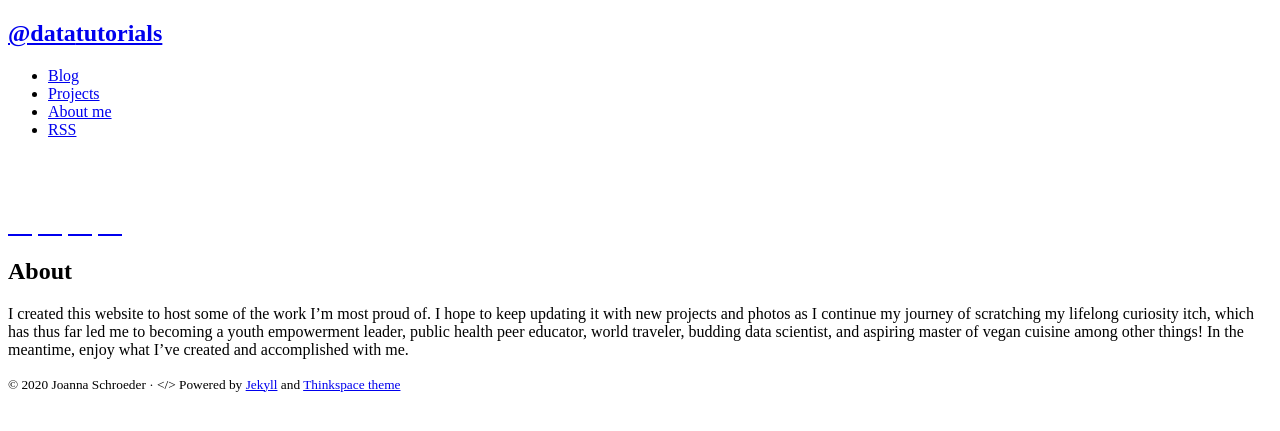
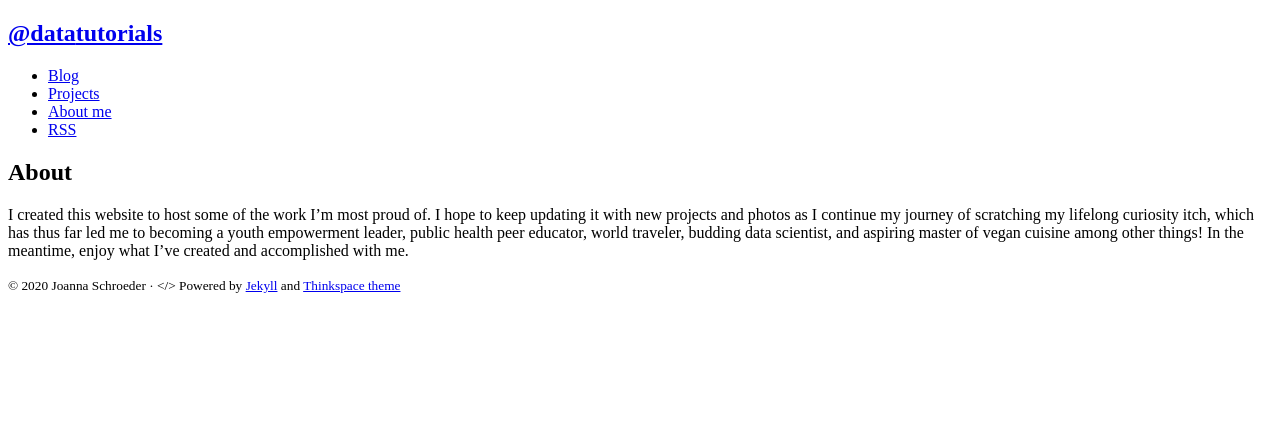
Before and after one commit to jo-schroeder/jo-schroeder.github.io, a Jekyll site: the page built from about.md, in a window 1280 px wide. Shown: the top 431 px of the page. Built offline with Jekyll 4.4.1, drawn with Linux system fonts in a browser that asks for light colours; nearby versions of some CDN libraries.

Commit message:
Update nav.html

```diff
--- a/_includes/nav.html
+++ b/_includes/nav.html
@@ -10,15 +10,4 @@
       <li><a href="{{ "/feed.xml" | prepend: site.baseurl | prepend: site.url }}" target="_blank">RSS</a></li>
     </ul>
   </div>
-  <br></br>
-  <div class="container">
-    <h1 class="logo">
-      <span>
-        <a href = "https://www.instagram.com/datatutorials/" class = "fa fa-instagram"></a>
-        <a href = "https://www.twitter.com/jo_schro" class = "fa fa-twitter"></a>
-        <a href = "https://www.linkedin.com/in/joanna-schro" class= "fa fa-linkedin"></a>
-        <a href = "https://www.github.com/jo-schroeder" class= "fa fa-github"></a>
-      </span>
-    </h1>
-    </div>
 </nav>
```
